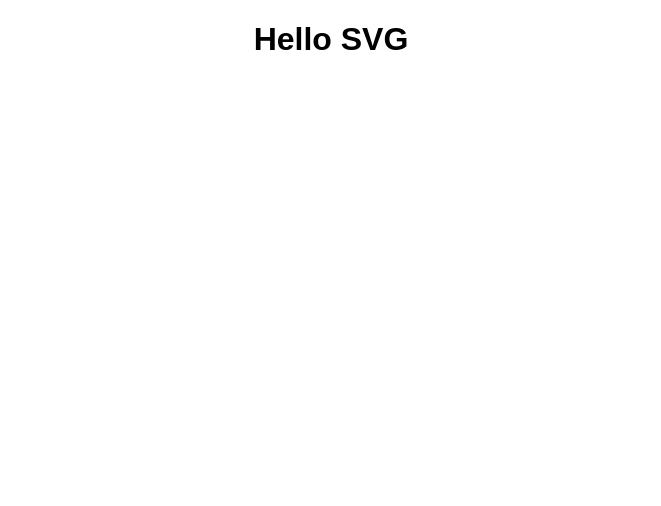
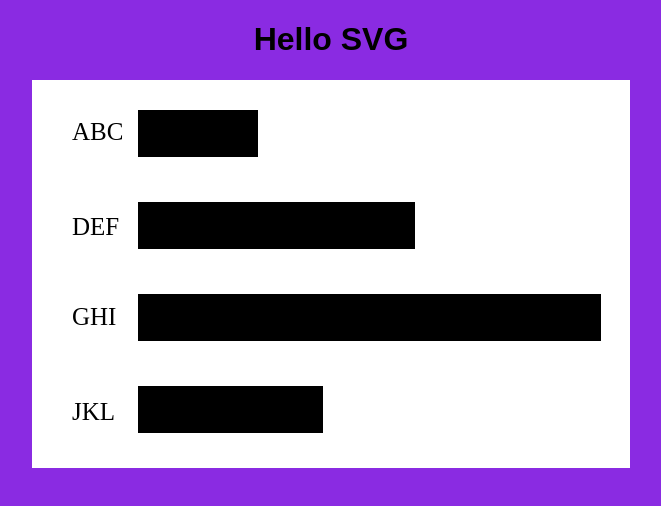
Before and after one commit to grigoriu-stefan-iulian/data-visualization-d3, a React (Create React App) app: page / in a window 1280 px wide. Shown: the top 506 px of the page, without its empty margins (309-970 px from the left). Built offline with nearby package versions, Linux system fonts and the light colour scheme; a web font is replaced by a local one.

Commit message:
remove comments

```diff
--- a/src/App.js
+++ b/src/App.js
@@ -8,7 +8,7 @@ export default function App() {
   return (
     <div className="App">
       <h1>Hello SVG</h1>
-      {/* <svg width="598" height="388" fill="steelblue">
+      <svg width="598" height="388" fill="steelblue">
         <rect width="598" height="388" fill="white" />
         <rect x="106" y="30" width="120" height="47" fill="black" />
         <rect x="106" y="306" width="185" height="47" fill="black" />
@@ -26,7 +26,7 @@ export default function App() {
         <text x="40" y="340" fill="black">
           JKL
         </text>
-      </svg> */}
+      </svg>
     </div>
   );
 }
--- a/src/styles.css
+++ b/src/styles.css
@@ -4,11 +4,11 @@
 }
 body {
   margin: 0;
-  /* overflow: hidden; */
-  /* background-color: blueviolet; */
+  overflow: hidden;
+  background-color: blueviolet;
 }
-/* rect {
-  fill: steelblue;
+rect {
+  /* fill: steelblue; */
   transition: all 500ms;
 }
 rect:hover {
@@ -17,4 +17,4 @@ rect:hover {
 text {
   font-size: 25px;
   font-family: "Calistoga", cursive;
-} */
+}
```
